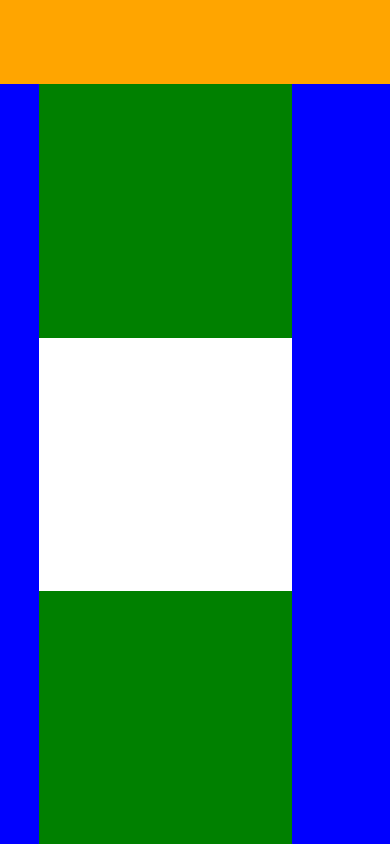
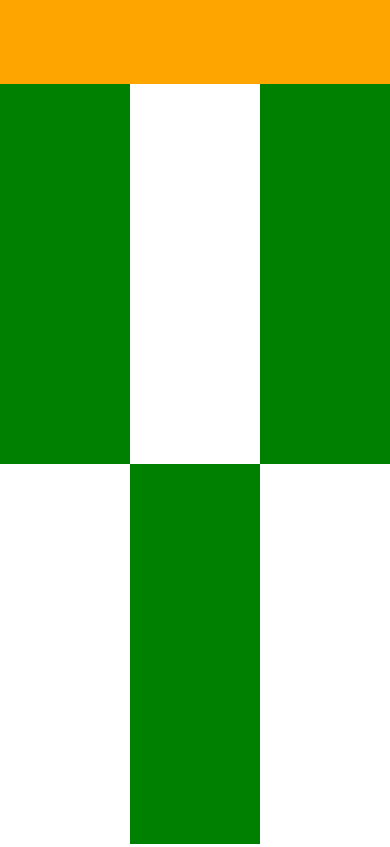
Before and after one commit to cmarble/superfan, a plain HTML site: page Phase2/characters.html in a window 390 px wide. Shown: the top 847 px of the page. Drawn offline with Linux system fonts and the light colour scheme.

Commit message:
Update charactersstyle.css

```diff
--- a/Phase2/charactersstyle.css
+++ b/Phase2/charactersstyle.css
@@ -32,11 +32,3 @@ body{
 .white {
 	background-color: white;
 }
-
-@media screen and (max-width: 800px){
-	.character{
-		height: 30vh;
-		width: 30vh;
-		margin-left: 10vw;
-}
-}
```
